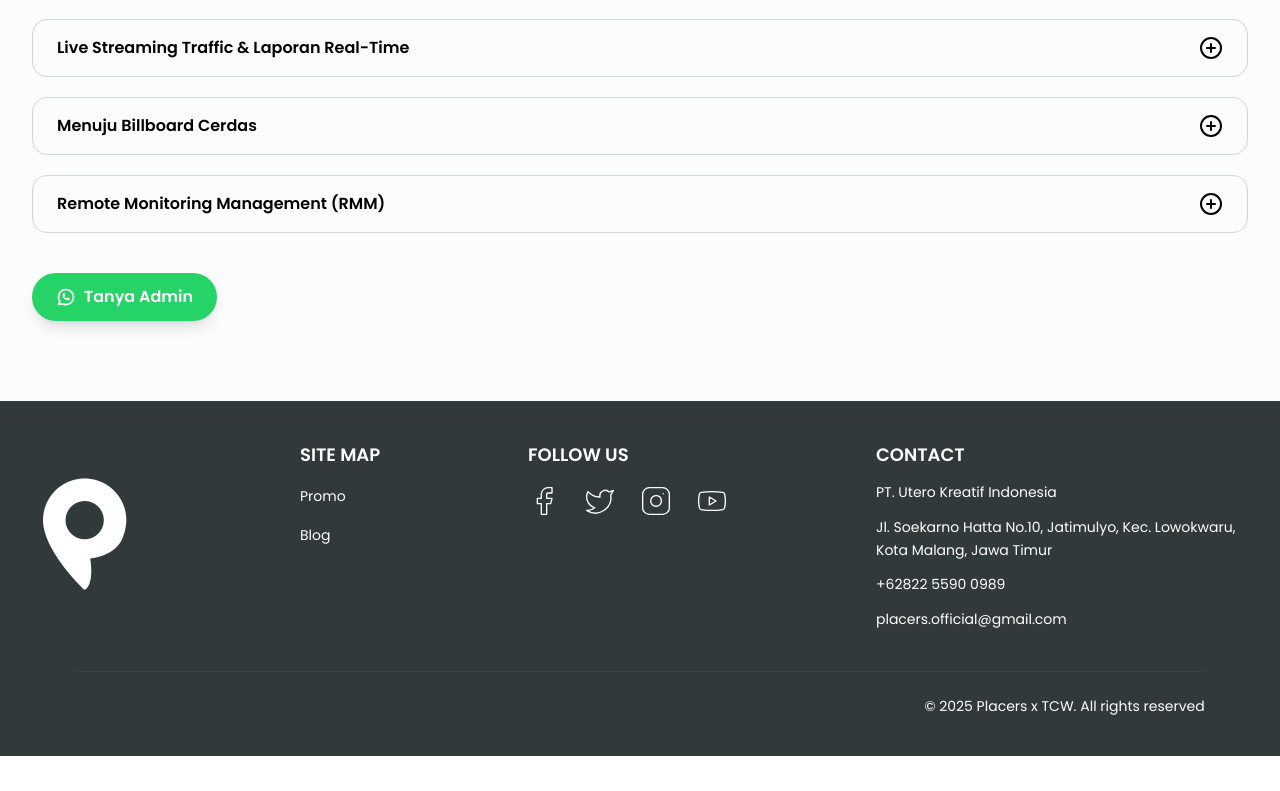
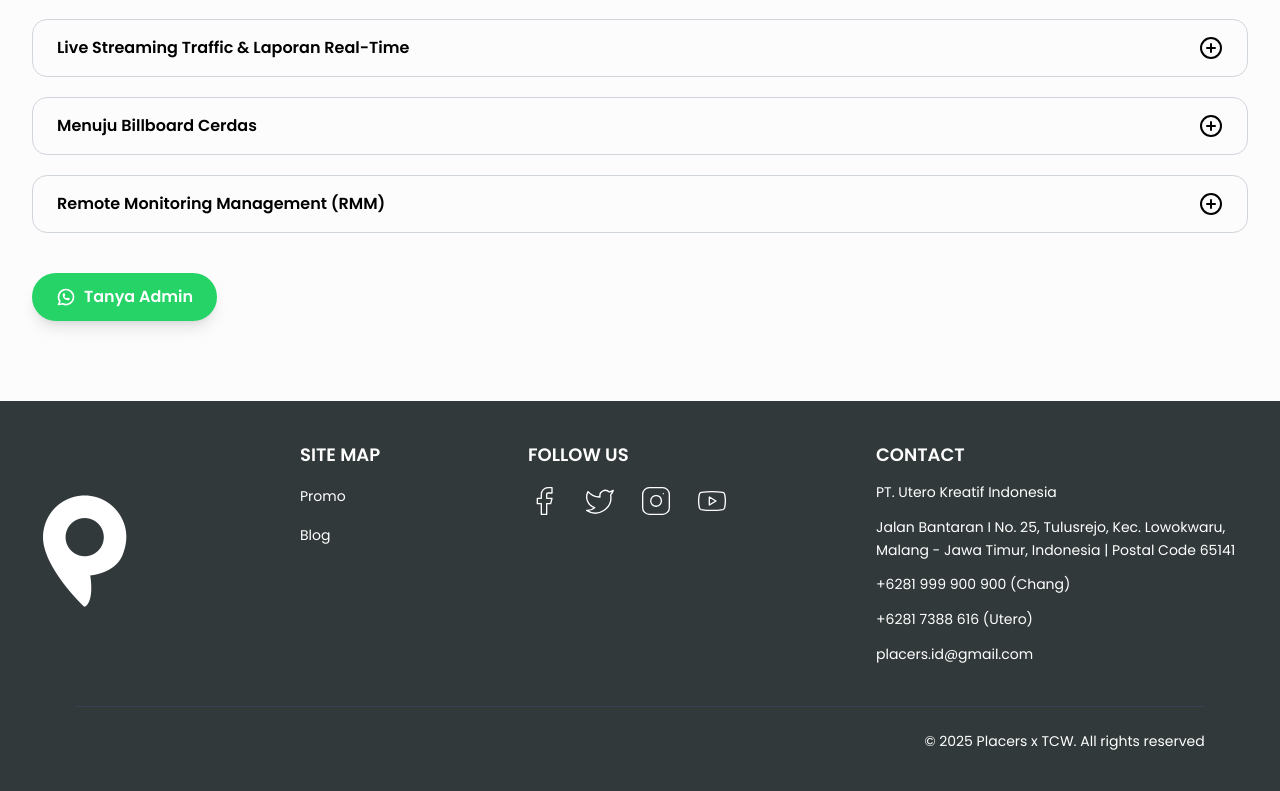
Before and after one commit to Utero-Interns/placers-website, a Next.js app: page / in a window 1280 px wide. Shown: the part 3309-4100 px from the top of the page. Before the commit the page ends 4065 px from the top, so only its background shows below. Built offline with nearby package versions, Linux system fonts and the light colour scheme; no server answers.

Commit message:
style: replace Next.js Image component with standard img tag and update contact information in FootBar

```diff
--- a/components/footer/FootBar.tsx
+++ b/components/footer/FootBar.tsx
@@ -2,7 +2,6 @@ import { Facebook, Instagram, Twitter, Youtube } from "lucide-react";
 import SocialIconLink from "./SocialIconLink";
 import FootLinkTitle from "./FootLinkTitle";
 import FootLink from "./FootLink";
-import Image from "next/image";
 
 export default function FootBar() {
     return (
@@ -10,11 +9,9 @@ export default function FootBar() {
             <div className="flex w-full flex-col gap-12 mb-10 lg:flex-row lg:items-start lg:justify-between lg:gap-8 2xl:w-11/12 2xl:items-center 2xl:mb-11">
 
                 {/* Logo hanya tampil di desktop */}
-                <Image
+                <img
                     src="/logo-placers-white.png"
                     alt="Placers Logo"
-                    width={500}
-                    height={500}
                     className="hidden lg:block h-24 w-24 mx-auto lg:mx-0 lg:my-auto lg:h-32 lg:w-32 2xl:h-48 2xl:w-48"
                 />
 
@@ -41,22 +38,21 @@ export default function FootBar() {
                     <FootLinkTitle text="CONTACT" />
                     <FootLink href="https://uteroindonesia.com/" text="PT. Utero Kreatif Indonesia" />
                     <FootLink
-                        href="https://maps.google.com/?q=Jl.+Soekarno+Hatta+No.10,+Jatimulyo,+Kec.+Lowokwaru,+Kota+Malang,+Jawa+Timur"
-                        text="Jl. Soekarno Hatta No.10, Jatimulyo, Kec. Lowokwaru, Kota Malang, Jawa Timur"
+                        href="https://maps.app.goo.gl/rSkKi7UfVtdWgyD99"
+                        text="Jalan Bantaran I No. 25, Tulusrejo, Kec. Lowokwaru, Malang - Jawa Timur, Indonesia | Postal Code 65141"
                     />
-                    <FootLink href="https://wa.me/6282255900989" text="+62822 5590 0989" />
-                    <FootLink href="mailto:placers.official@gmail.com" text="placers.official@gmail.com" />
+                    <FootLink href="" text="+6281 999 900 900 (Chang)" />
+                    <FootLink href="" text="+6281 7388 616 (Utero)" />
+                    <FootLink href="mailto:placers.id@gmail.com" text="placers.id@gmail.com" />
                 </div>
             </div>
 
             {/* Bottom Section */}
             <div className="flex w-11/12 items-center border-t border-gray-700 pt-6 justify-between">
                 {/* Logo hanya tampil di mobile */}
-                <Image
+                <img
                     src="/logo-placers-white.png"
                     alt="Placers Logo"
-                    height={250}
-                    width={250}
                     className="h-8 w-8 lg:hidden"
                 />
 
```
